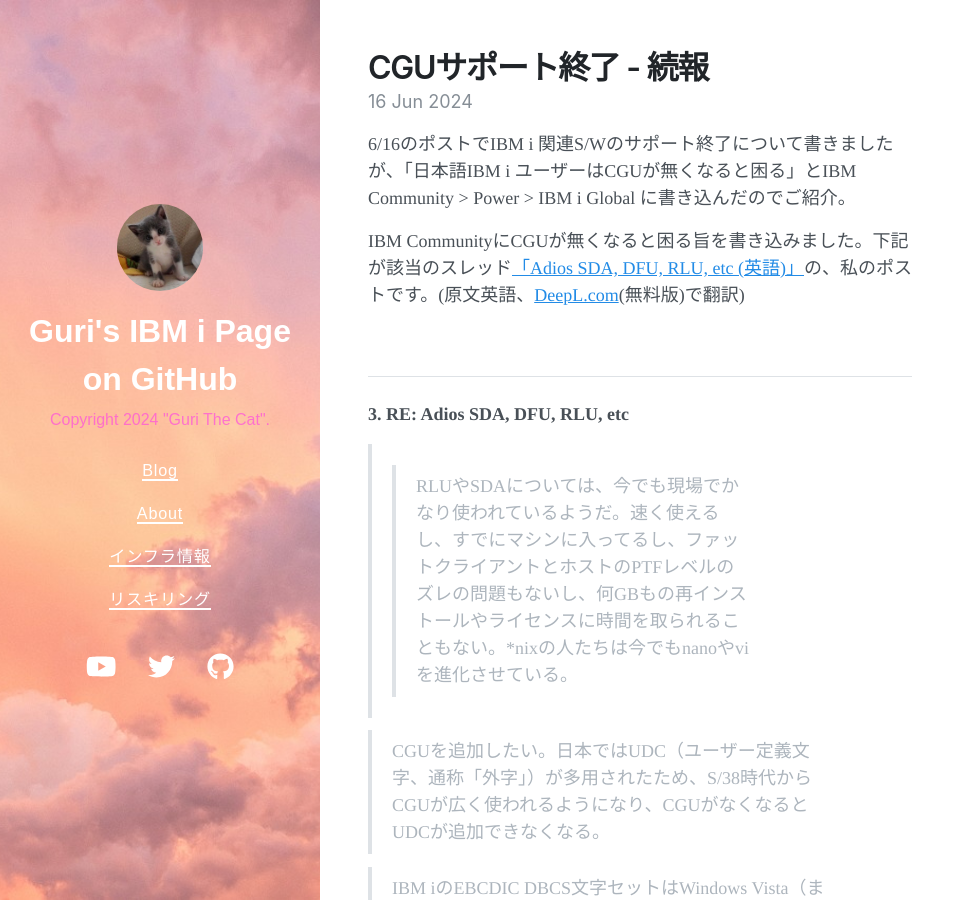
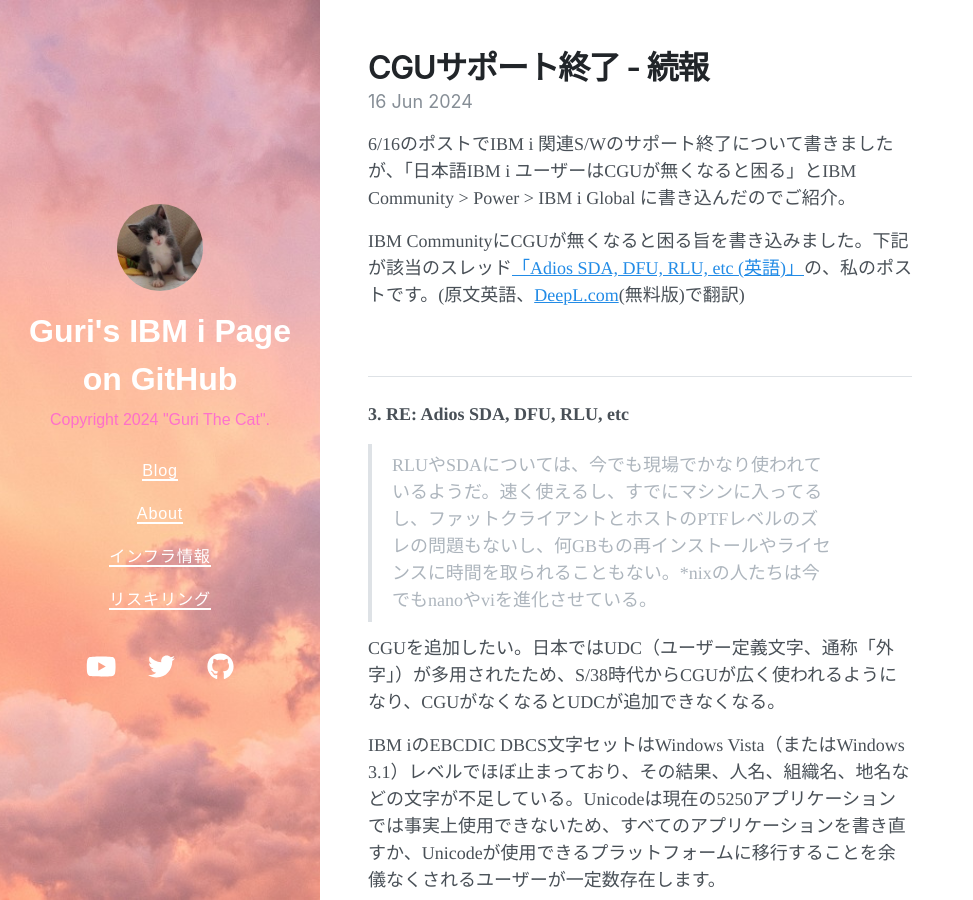
Before and after one commit to GuriCat/GuriPages, a Jekyll site: the page built from _posts/2024-06-16-CGUサポート終了_続報.markdown, in a window 1280 px wide and 900 px high. Shown: the whole window, without its empty margins (0-973 px from the left). Built offline with Jekyll 4.4.1, drawn with Linux system fonts in a browser that asks for light colours; nearby versions of some CDN libraries; a script that is not in the unit is left out.

```diff
--- a/_posts/2024-06-16-CGUサポート終了_続報.markdown
+++ b/_posts/2024-06-16-CGUサポート終了_続報.markdown
@@ -13,25 +13,25 @@ IBM CommunityにCGUが無くなると困る旨を書き込みました。下記
 
 **3. RE: Adios SDA, DFU, RLU, etc**
 
->> RLUやSDAについては、今でも現場でかなり使われているようだ。速く使えるし、すでにマシンに入ってるし、ファットクライアントとホストのPTFレベルのズレの問題もないし、何GBもの再インストールやライセンスに時間を取られることもない。*nixの人たちは今でもnanoやviを進化させている。
+> RLUやSDAについては、今でも現場でかなり使われているようだ。速く使えるし、すでにマシンに入ってるし、ファットクライアントとホストのPTFレベルのズレの問題もないし、何GBもの再インストールやライセンスに時間を取られることもない。*nixの人たちは今でもnanoやviを進化させている。
 
-> CGUを追加したい。日本ではUDC（ユーザー定義文字、通称「外字」）が多用されたため、S/38時代からCGUが広く使われるようになり、CGUがなくなるとUDCが追加できなくなる。
+CGUを追加したい。日本ではUDC（ユーザー定義文字、通称「外字」）が多用されたため、S/38時代からCGUが広く使われるようになり、CGUがなくなるとUDCが追加できなくなる。
 
-> IBM iのEBCDIC DBCS文字セットはWindows Vista（またはWindows 3.1）レベルでほぼ止まっており、その結果、人名、組織名、地名などの文字が不足している。Unicodeは現在の5250アプリケーションでは事実上使用できないため、すべてのアプリケーションを書き直すか、Unicodeが使用できるプラットフォームに移行することを余儀なくされるユーザーが一定数存在します。
+IBM iのEBCDIC DBCS文字セットはWindows Vista（またはWindows 3.1）レベルでほぼ止まっており、その結果、人名、組織名、地名などの文字が不足している。Unicodeは現在の5250アプリケーションでは事実上使用できないため、すべてのアプリケーションを書き直すか、Unicodeが使用できるプラットフォームに移行することを余儀なくされるユーザーが一定数存在します。
 
 **7. RE: Adios SDA, DFU, RLU, etc**
 
->> 今あるものを近代化することは、常に（あるいは可能な限り100％に近い形で）、より安価でより成功する選択肢です。
+> 今あるものを近代化することは、常に（あるいは可能な限り100％に近い形で）、より安価でより成功する選択肢です。
 
-> それがEBCDICからEBCDICへの「近代化」であるなら、私は同意する。EBCDICからUNICODEへの移行を含む「近代化」の経験はありませんし、以下のリンクに示されているように、かなりの量のコード・レビューが必要であることは承知しています。
+それがEBCDICからEBCDICへの「近代化」であるなら、私は同意する。EBCDICからUNICODEへの移行を含む「近代化」の経験はありませんし、以下のリンクに示されているように、かなりの量のコード・レビューが必要であることは承知しています。
 
 - [RPGプログラムで国際データを扱えるようにする](https://www.ibm.com/support/pages/system/files/inline-files/working_with_unicode_in_rpg.pdf){:target="_blank"}
 
-> 日本のユーザーは、EBCDIC環境で[UnicodeのIVS](https://www.unicode.org/reports/tr37/tr37-3.html){:target="_blank"}に見られる、字形が似ている文字をなんとか使用するために、CGU(外字)を使用せざるを得ないことをご理解ください。現在のプログラム資産を日本語EBCDICからUnicodeに近代化することに成功した例があれば、ぜひ教えてください。
+日本のユーザーは、EBCDIC環境で[UnicodeのIVS](https://www.unicode.org/reports/tr37/tr37-3.html){:target="_blank"}に見られる、字形が似ている文字をなんとか使用するために、CGU(外字)を使用せざるを得ないことをご理解ください。現在のプログラム資産を日本語EBCDICからUnicodeに近代化することに成功した例があれば、ぜひ教えてください。
 
->> ace ace said : ...5250はユニコード・ストリームの設定をサポートしています。
+> ace ace said : ...5250はユニコード・ストリームの設定をサポートしています。
 
-> 前の投稿で述べたように、ACSが提供する5250スクリーンセッションのUnicodeサポートは限られています。(印刷デバイス・セッションはUnicodeをサポートしていません)。
+前の投稿で述べたように、ACSが提供する5250スクリーンセッションのUnicodeサポートは限られています。(印刷デバイス・セッションはUnicodeをサポートしていません)。
 
 - 2011年の改訂で非推奨となったCCSID 13488(UCS2)のみのサポート。
 - 1文字あたり2バイト固定なので、SBCS文字のみを使用する場合でも、フィールドは以前の2倍の長さにする必要がある。
```
